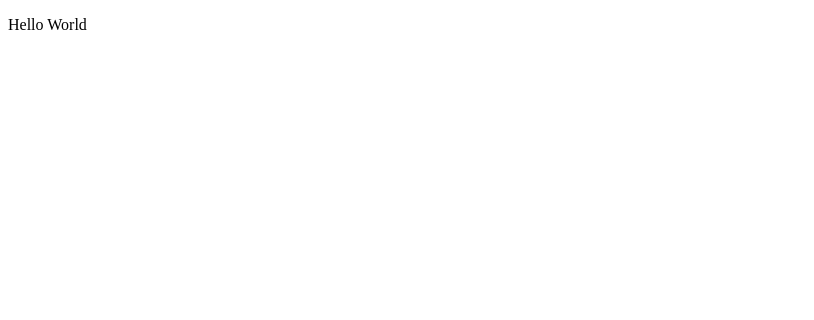
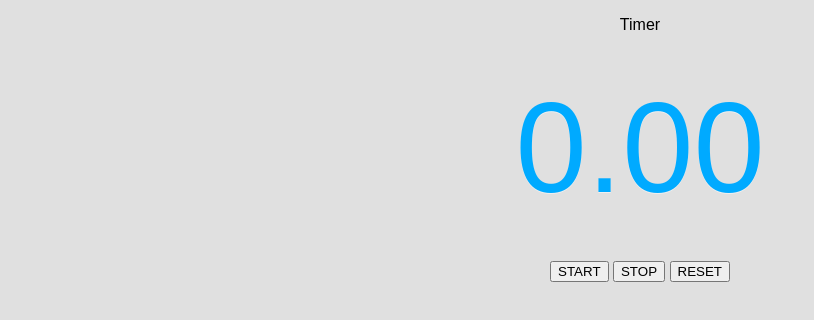
Before and after one commit to d-yuji/javascript_studies, a plain HTML site: page Timer/timer.html in a window 1280 px wide. Shown: the whole page, without its empty margins (0-814 px from the left). Drawn offline with Linux system fonts and the light colour scheme.

Commit message:
css スタイリング

```diff
--- /dev/null
+++ b/Timer/timer.css
@@ -0,0 +1,11 @@
+body{
+	background-color: #e0e0e0;
+	font-family: Arial,sans-serif;
+	text-align:center;
+}
+#timerText{
+	color: #00aaff;
+	font-size: 128px;
+	margin: 40px auto;
+	text-shadow: 0 1px 0 rgba(255,255,255,0.5);
+}
--- a/Timer/timer.html
+++ b/Timer/timer.html
@@ -1,9 +1,16 @@
 <!DOCTYPE html>
-<html>
+<html lang="ja">
 <head>
+	<meta charset="utf-8">
 	<title>Timer</title>
+	<style></style>
+	<link rel="stylesheet" type="text/css" href="timer.css">
 </head>
 <body>
-<p>Hello World</p>
+	<p>Timer</p>
+	<div id = "timerText">0.00</div>
+	<button id = "start">START</button>
+	<button id = "stop">STOP</button>
+	<button id = "reset">RESET</button>
 </body>
 </html>
```
